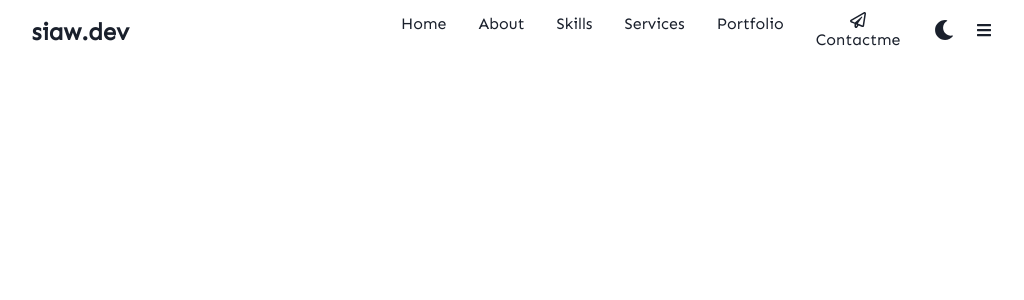
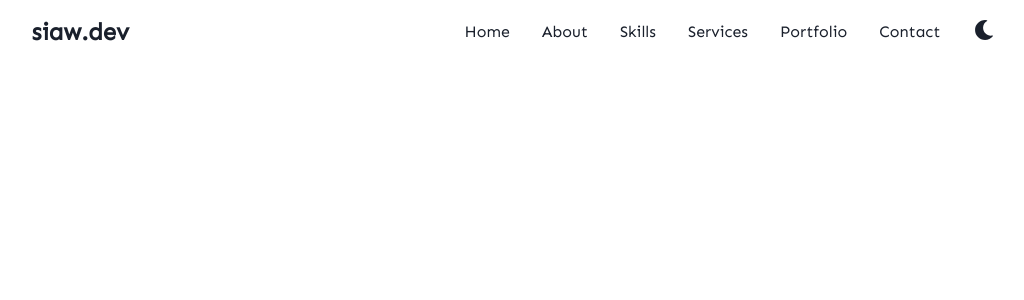
Before and after one commit to ayequill/siaw.dev, a React (Create React App) app: page / in a window 1280 px wide. Shown: the top 300 px of the page, without its empty margins (122-1146 px from the left). Built offline with nearby package versions, Linux system fonts and the light colour scheme.

Commit message:
REFACTOR: Fixed styling for responsiveness

```diff
--- a/src/components/NavigationBar.tsx
+++ b/src/components/NavigationBar.tsx
@@ -18,7 +18,6 @@ const NavigationBar: React.FC = () => {
 		setOpen(!isOpen);
 	};
 	return (
-		<>
 		<Box
 			as="header"
 			w="100%"
@@ -123,18 +122,16 @@ const NavigationBar: React.FC = () => {
 						</Box>
 
 						<Box as="li">
-								{/*<Link _hover={{ color: 'brand.primary' }} alignItems="center" href="#contact" display= 'flex' flexDir='column'>*/}
 							<Link
 								layerStyle="navLinkStyles"
 								_hover={{ color: 'brand.primary' }}
 							>
-									<FaRegPaperPlane />
-									Contactme
+								<Icon as={FaRegPaperPlane} display={{ md: 'none' }} />
+								Contact
 							</Link>
 						</Box>
 					</Box>
 				</Flex>
-					{/*<IconButton position='absolute' bottom='0.5rem' right='1.3rem'  icon={<FaTimes />} aria-label='Close Button' onClick={handleShowMenu} />*/}
 				<Flex alignItems="center">
 					{/* Theme change btn */}
 					<ColorModeSwitcher
@@ -149,13 +146,12 @@ const NavigationBar: React.FC = () => {
 						// fontSize="1.25rem"
 						mb="1"
 						variant="unstyled"
-							display="flex"
+						display={{ base: 'flex', md: 'none' }}
 						justifyContent="center"
 					/>
 				</Flex>
 			</Flex>
 		</Box>
-		</>
 	);
 };
 
```
Lines whose indentation alone changed are shown as unchanged.
